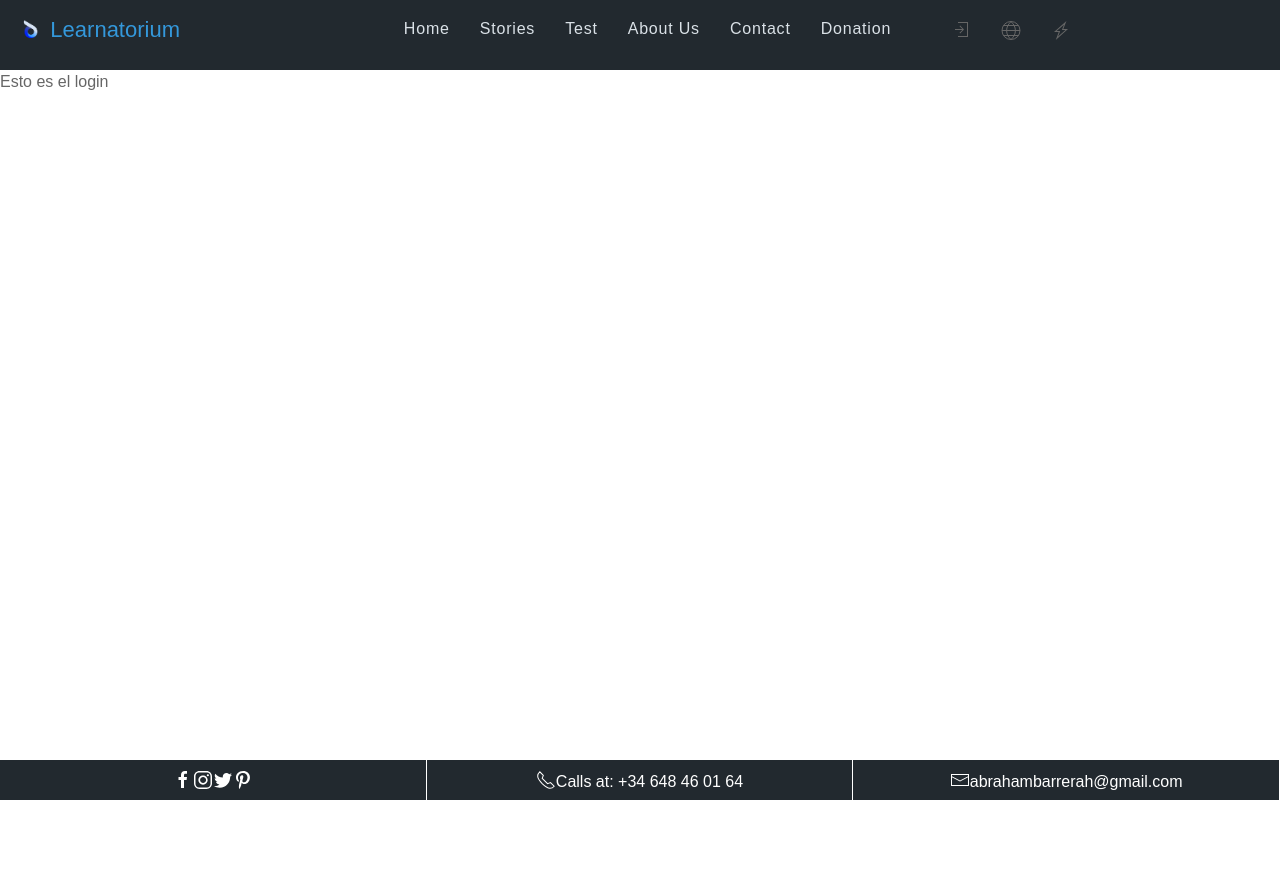
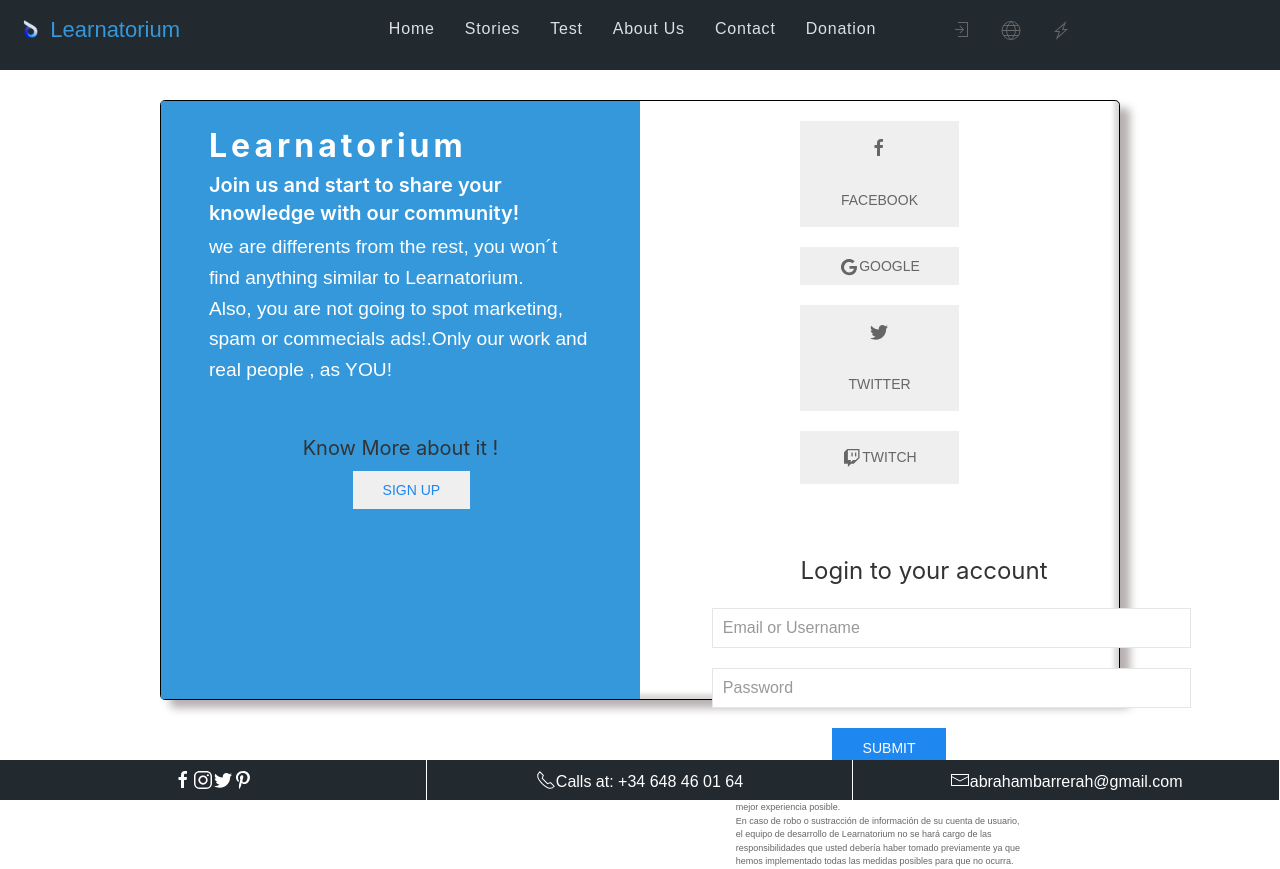
Before and after one commit to abarrerah/Learnatorium, a React (Create React App) app in the folder src/learnatorium-front/: page /Login in a window 1280 px wide. Before the commit the page ends 800 px from the top, so only its background shows below. Built offline with nearby package versions, Linux system fonts and the light colour scheme; a web font is replaced by a local one.

Commit message:
login design

```diff
--- a/src/learnatorium-front/src/components/Navbar.tsx
+++ b/src/learnatorium-front/src/components/Navbar.tsx
@@ -33,7 +33,7 @@ function Navbar() {
               <li>
                 <Link to="/Donation">Donation</Link>
               </li>
-              <div>
+              <li>
                 <ul className="icons">
                   <li>
                     <Link to="/Login" uk-icon="icon: sign-in"></Link>
@@ -45,7 +45,7 @@ function Navbar() {
                       <span uk-icon="icon:  bolt" ></span>
                   </li>
                 </ul>
-              </div>
+              </li>
             </ul>
           </nav>
           <label htmlFor="checkbox">
--- a/src/learnatorium-front/src/pages/Home.tsx
+++ b/src/learnatorium-front/src/pages/Home.tsx
@@ -66,11 +66,11 @@ function Home() {
           </div>
           <div>
             <img
-              src="https://cordis.europa.eu/docs/article/images/2020-11/422669.jpg"
+              src="https://cordis.europa.eu/docs/results/images/2021-04/429636.jpg"
               alt=""
             />
-            <h3>Exponential grow</h3>
-            <p>how the society has developed itself.</p>
+            <h3>Domaining cancer</h3>
+            <p>New treatments which can be helpful.</p>
             <section className="icons uk-flex uk-flex-center">
               <span uk-icon="icon: comment"/>
               <p>23</p>
@@ -81,11 +81,11 @@ function Home() {
           </div>
           <div>
             <img
-              src="https://cordis.europa.eu/docs/article/images/2020-11/422669.jpg"
+              src="https://cordis.europa.eu/docs/results/images/2021-04/429632.jpg"
               alt=""
             />
-            <h3>Exponential grow</h3>
-            <p>how the society has developed itself.</p>
+            <h3>ReEvolution.</h3>
+            <p>How we evolved in our fecundation.</p>
             <section className="icons uk-flex uk-flex-center">
               <span uk-icon="icon: comment"/>
               <p>23</p>
--- a/src/learnatorium-front/src/pages/signIn.tsx
+++ b/src/learnatorium-front/src/pages/signIn.tsx
@@ -1,11 +1,70 @@
-import React from 'react'
+import React from "react";
+import "../style/pages/Login.css";
+import { Link } from "react-router-dom";
+function signIn() {
+  return (
+    <div className="login uk-flex">
+      <section>
+        <h2>Learnatorium</h2>
+        <h4>Join us and start to share your knowledge with our community!</h4>
+        <p>
+          we are differents from the rest, you won´t find anything similar to
+          Learnatorium.
+        </p>
+        <p>
+          Also, you are not going to spot marketing, spam or commecials
+          ads!.Only our work and real people , as YOU!
+        </p>
 
-function signIn() {
-    return (
+        <h6>Know More about it !</h6>
         <div>
-            Esto es el login
+          <button className="uk-button"><Link to="/Register">Sign Up</Link></button>
         </div>
-    )
+      </section>
+      <section>
+        <div className="oAuth uk-flex uk-flex-column uk-flex-middle">
+          <button className="uk-button uk-button-large facebook uk-width-1-3 uk-margin-bottom uk-margin-top">
+            <span uk-icon="icon: facebook"></span>
+            Facebook
+          </button>
+          <button className="uk-button google uk-width-1-3 uk-margin-bottom uk-margin-bottom">
+            <span uk-icon="icon: google"></span>
+            Google
+          </button>
+          <button className="uk-button twitter uk-width-1-3 uk-button-large uk-margin-bottom">
+            <span uk-icon="icon: twitter"></span>
+            Twitter
+          </button>
+          <button className="uk-button twitch uk-width-1-3 uk-button-large">
+            <span uk-icon="icon: twitch"></span>
+            Twitch
+          </button>
+        </div>
+        <div className="Login uk-margin-large-top  ">
+          <h3>Login to your account</h3>
+          <div className="uk-margin">
+            <input
+              className="uk-input uk-form-width-large"
+              type="text"
+              placeholder="Email or Username"
+            />
+
+            <input
+              className="uk-input uk-form-width-large uk-margin-top"
+              type="password"
+              placeholder="Password"
+            />
+            <button className="uk-button uk-button-primary uk-margin-top">Submit</button>
+          </div>
+        </div>
+        <div className="info">
+            Por motivos de privacidad, utilizamos cookies propias para garantizar la mejor experiencia posible.
+            <br></br>
+            En caso de robo o sustracción de información de su cuenta de usuario, el equipo de desarrollo de Learnatorium no se hará cargo de las responsibilidades que usted debería haber tomado previamente ya que hemos implementado todas las medidas posibles para que no ocurra.
+        </div>
+      </section>
+    </div>
+  );
 }
 
-export default signIn
+export default signIn;
--- /dev/null
+++ b/src/learnatorium-front/src/style/pages/Login.css
@@ -0,0 +1,93 @@
+.login {
+  width: 75%;
+  margin: 0 auto;
+  transform: translateY(5%);
+  height: 75vh;
+  border: 1px solid black;
+  border-radius: 0.3rem;
+  box-shadow: 10px 8px 8px 0px rgba(97, 82, 82, 0.46), -5px -5px 4px 0px rgba(97, 82, 82, 0.23) inset;
+}
+.login section {
+  height: 100%;
+  width: 50%;
+}
+.login section:first-child {
+  background-color: #3498db;
+}
+.login section:first-child h2,
+.login section:first-child h4,
+.login section:first-child p,
+.login section:first-child h6 {
+  width: 80%;
+  margin: 0 auto;
+  padding: 0;
+  text-align: left;
+}
+.login section:first-child h2,
+.login section:first-child h4,
+.login section:first-child p {
+  color: white;
+}
+.login section:first-child h4 {
+  font-weight: 600;
+  margin-top: 1%;
+  margin-bottom: 1%;
+}
+.login section:first-child h2 {
+  font-weight: 700;
+  letter-spacing: 4px;
+  margin-top: 5%;
+}
+.login section:first-child h6 {
+  margin-top: 10%;
+  margin-bottom: 2%;
+  font-size: 20px;
+  text-align: center;
+}
+.login section:first-child div {
+  margin: 0;
+  position: absolute;
+  left: 20%;
+}
+.login section:first-child div button a {
+  text-decoration: none;
+}
+.login section:first-child div:hover {
+  transition: ease-in-out 0.3s;
+  transform: scale(1.5);
+}
+.login section:first-child div:hover button {
+  transition: ease-in-out 0.3s;
+  font-size: 20px;
+}
+.login section:nth-child(2) div.oAuth button:hover {
+  color: white;
+  transition: 0.3s;
+}
+.login section:nth-child(2) div.oAuth button:first-child:hover {
+  background-color: #3b5998;
+}
+.login section:nth-child(2) div.oAuth button:nth-child(2):hover {
+  background-color: #db4a39;
+}
+.login section:nth-child(2) div.oAuth button:nth-child(3):hover {
+  background-color: #00acee;
+}
+.login section:nth-child(2) div.oAuth button:nth-child(4):hover {
+  background-color: #6441a5;
+}
+.login section:nth-child(2) div.Login h3 {
+  transform: translateX(30%);
+  margin-left: 5%;
+}
+.login section:nth-child(2) div.Login input {
+  margin-left: 15%;
+}
+.login section:nth-child(2) div.Login button {
+  margin-left: 40%;
+}
+.login section:nth-child(2) div.info {
+  width: 60%;
+  margin: 0 auto;
+  font-size: 9px;
+}
--- /dev/null
+++ b/src/learnatorium-front/src/style/pages/Login.less
@@ -0,0 +1,103 @@
+.login {
+  width: 75%;
+  margin: 0 auto;
+  transform: translateY(5%);
+  height: 75vh;
+  border: 1px solid black;
+  border-radius: 0.3rem;
+  box-shadow: 10px 8px 8px 0px rgba(97, 82, 82, 0.46),
+    -5px -5px 4px 0px rgba(97, 82, 82, 0.23) inset;
+  section {
+    height: 100%;
+    width: 50%;
+  }
+  section:first-child {
+    background-color: #3498db;
+    h2,
+    h4,
+    p,
+    h6 {
+      width: 80%;
+      margin: 0 auto;
+      padding: 0;
+      text-align: left;
+    }
+    h2,
+    h4,
+    p {
+      color: white;
+    }
+    h4 {
+      font-weight: 600;
+      margin-top: 1%;
+      margin-bottom: 1%;
+    }
+    h2 {
+      font-weight: 700;
+      letter-spacing: 4px;
+      margin-top: 5%;
+    }
+    h6 {
+      margin-top: 10%;
+      margin-bottom: 2%;
+      font-size: 20px;
+      text-align: center;
+    }
+    div {
+      margin: 0;
+      position: absolute;
+
+      left: 20%;
+      button{
+          a{
+              text-decoration: none;
+          }
+      }
+    }
+    div:hover{
+        transition: ease-in-out 0.3s;
+        transform: scale(1.5);
+        button{
+            transition: ease-in-out 0.3s;
+            font-size: 20px;
+        }
+    }
+  }
+  section:nth-child(2) {
+    div.oAuth {
+      button:hover {
+        color: white;
+        transition: 0.3s;
+      }
+      button:first-child:hover {
+        background-color: #3b5998;
+      }
+      button:nth-child(2):hover{
+        background-color: #db4a39;
+      }
+      button:nth-child(3):hover{
+        background-color: #00acee;
+      }
+      button:nth-child(4):hover{
+        background-color: #6441a5;
+      }
+    }
+    div.Login {
+      h3 {
+        transform: translateX(30%);
+        margin-left: 5%;
+      }
+      input {
+        margin-left: 15%;
+      }
+      button {
+        margin-left: 40%;
+      }
+    }
+    div.info{
+        width:60%;
+        margin: 0 auto;
+        font-size: 9px;
+    }
+  }
+}
--- a/src/learnatorium-front/src/style/pages/home.css
+++ b/src/learnatorium-front/src/style/pages/home.css
@@ -179,6 +179,8 @@
 }
 .main-home .top section div {
   border: 1px solid black;
+  border-radius: 0.3rem;
+  box-shadow: 6px 3px 20px 1px rgba(61, 72, 82, 0.59);
   width: 25%;
   height: 220px;
   z-index: 9000;
@@ -209,6 +211,11 @@
 }
 .main-home .top section div .icons span:nth-child(5):hover {
   cursor: pointer;
+}
+.main-home .top section div:hover {
+  transition: ease-out 0.3s;
+  width: 30%;
+  height: 250px;
 }
 .main-home .triangle {
   grid-area: triangle;
```
Also changed, not shown: src/learnatorium-front/src/style/pages/home.less (+8 -0 lines), 1 other file (tests, documents, lock files or other folders).
